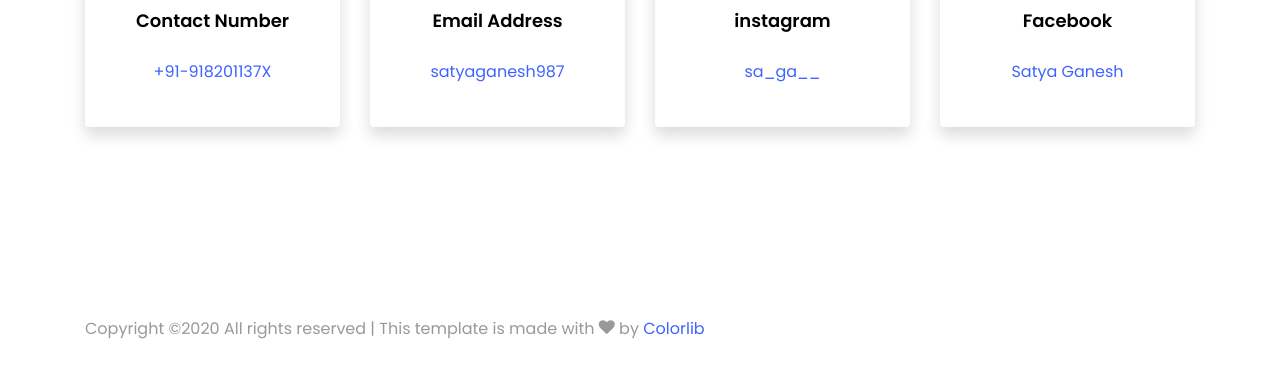
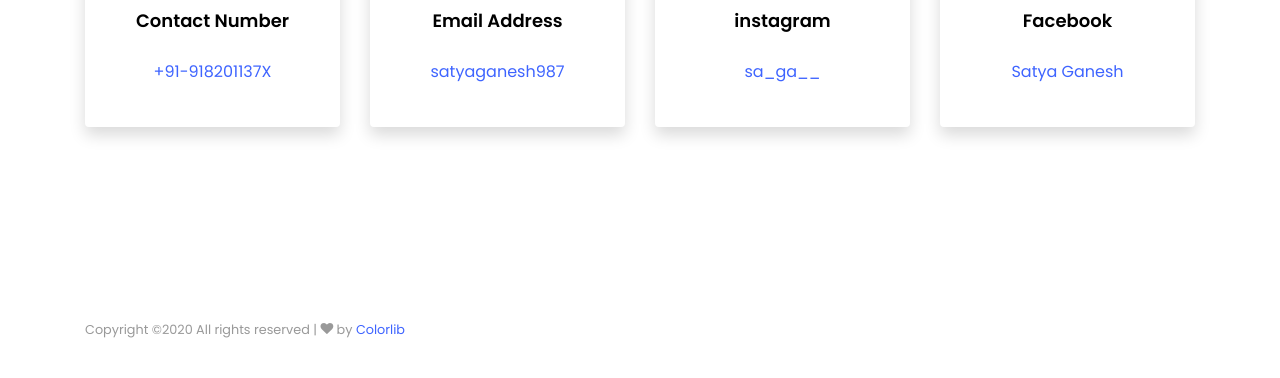
Before and after one commit to kuruvasatya/kuruvasatya.github.io, a plain HTML site: page index.html in a window 1280 px wide. Shown: the part 4074-4452 px from the top of the page. Drawn offline with Linux system fonts and the light colour scheme; files whose address does not match are found by name.

Commit message:
footer change

```diff
--- a/index.html
+++ b/index.html
@@ -867,7 +867,7 @@
           <!-- <div class="col-md-12 text-center"> -->
 
             <p><!-- Link back to Colorlib can't be removed. Template is licensed under CC BY 3.0. -->
-  Copyright &copy;<script>document.write(new Date().getFullYear());</script> All rights reserved | This template is made with <i class="icon-heart color-danger" aria-hidden="true"></i> by <a href="https://colorlib.com" target="_blank">Colorlib</a>
+  <small>Copyright &copy;<script>document.write(new Date().getFullYear());</script> All rights reserved | <i class="icon-heart color-danger" aria-hidden="true"></i> by <a href="https://colorlib.com" target="_blank">Colorlib</a></small>
   <!-- Link back to Colorlib can't be removed. Template is licensed under CC BY 3.0. --></p>
           <!-- </div> -->
         <!-- </div> -->
```
